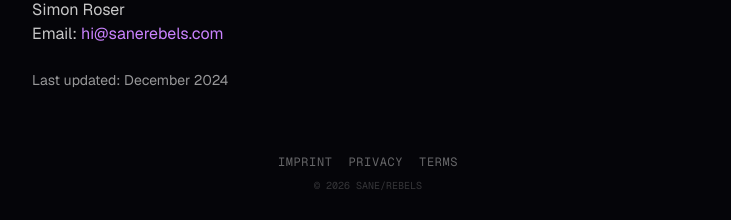
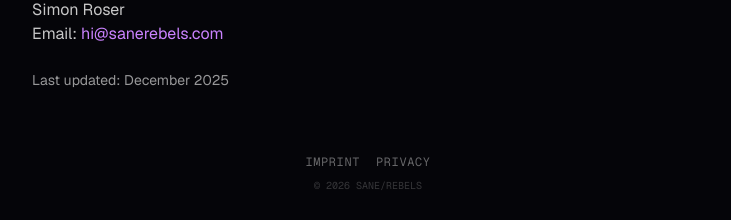
Before and after one commit to roser-one/sanerebels.com, a Next.js app: page /terms in a window 1280 px wide. Shown: the part 7431-7651 px from the top of the page, without its empty margins (272-1003 px from the left). Built offline with nearby package versions, Linux system fonts and the light colour scheme.

Commit message:
chore: remove terms link from footer

```diff
--- a/app/privacy/page.tsx
+++ b/app/privacy/page.tsx
@@ -158,7 +158,7 @@ export default function PrivacyPage() {
               </a>
             </p>
           </div>
-          <p className="text-foreground/60 mt-6 text-sm">Last updated: December 2024</p>
+          <p className="text-foreground/60 mt-6 text-sm">Last updated: December 2025</p>
         </section>
       </div>
     </PageWrapper>
--- a/app/terms/page.tsx
+++ b/app/terms/page.tsx
@@ -383,7 +383,7 @@ function EnglishTerms() {
             </a>
           </p>
         </div>
-        <p className="text-foreground/60 mt-6 text-sm">Last updated: December 2024</p>
+        <p className="text-foreground/60 mt-6 text-sm">Last updated: December 2025</p>
       </section>
     </div>
   )
@@ -724,7 +724,7 @@ function GermanTerms() {
             </a>
           </p>
         </div>
-        <p className="text-foreground/60 mt-6 text-sm">Stand: Dezember 2024</p>
+        <p className="text-foreground/60 mt-6 text-sm">Stand: Dezember 2025</p>
       </section>
     </div>
   )
--- a/components/site-footer.tsx
+++ b/components/site-footer.tsx
@@ -10,9 +10,7 @@ export function SiteFooter() {
                 <Link href="/privacy" className="hover:text-accent transition-colors">
                     Privacy
                 </Link>
-                <Link href="/terms" className="hover:text-accent transition-colors">
-                    Terms
-                </Link>
+
             </div>
             <p className="font-mono text-[10px] text-foreground/20">
                 © {new Date().getFullYear()} SANE/REBELS
```
Also changed, not shown: 2 other files (tests, documents, lock files or other folders).
